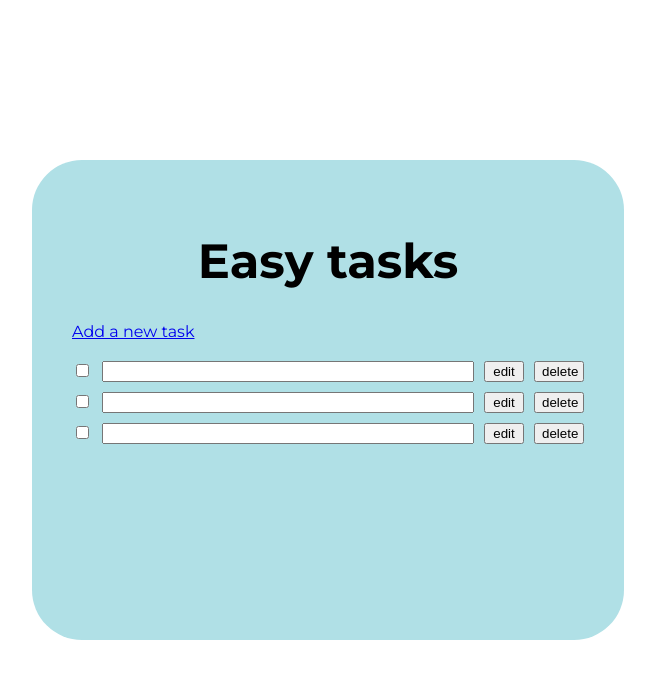
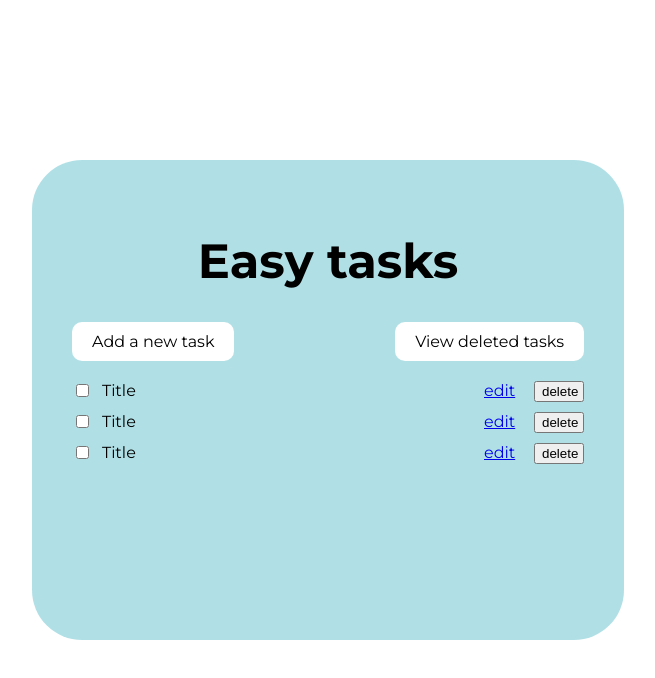
Before and after one commit to iamdejar/todo-list-react, a React (Create React App) app: page / in a window 1280 px wide. Shown: the top 678 px of the page, without its empty margins (312-967 px from the left). Built offline with nearby package versions, Linux system fonts and the light colour scheme.

Commit message:
feat: add minimal data to display pages install reux-toolkit

```diff
--- a/package.json
+++ b/package.json
@@ -3,6 +3,7 @@
   "version": "0.1.0",
   "private": true,
   "dependencies": {
+    "@reduxjs/toolkit": "^1.9.2",
     "@testing-library/jest-dom": "^5.16.5",
     "@testing-library/react": "^13.3.0",
     "@testing-library/user-event": "^13.5.0",
--- a/src/App.js
+++ b/src/App.js
@@ -1,8 +1,10 @@
 import './App.scss'
 import { Suspense } from 'react';
-import { BrowserRouter, Routes, Route, Link } from 'react-router-dom';
+import { BrowserRouter, Routes, Route } from 'react-router-dom';
 import { List } from './pages/List';
-import { AddTaskForm } from './components/AddTask/AddTask';
+import { Add } from './pages/Add';
+import { Edit } from './pages/Edit';
+import { Trash } from './pages/Trash';
 
 const App = () => {
 
@@ -14,12 +16,12 @@ const App = () => {
 
           <h1 className='h1'>Easy tasks</h1>
 
-          <Link to="/add">Add a new task</Link>
-
           <Suspense fallback="Loading...">
             <Routes>
               <Route path='/' element={<List/>} />
-              <Route path='/add' element={<AddTaskForm/>} />
+              <Route path='/add' element={<Add/>} />
+              <Route path='/edit' element={<Edit/>} />
+              <Route path='/Trash' element={<Trash/>} />
             </Routes>
           </Suspense>
 
--- a/src/App.scss
+++ b/src/App.scss
@@ -7,11 +7,6 @@ body {
   display: flex;
   justify-content: center;
   align-items: center;
-}
-
-.h1 {
-  font-size: 48px;
-  text-align: center;
 }
 
 .todolist-body {
@@ -24,3 +19,23 @@ body {
     padding: 40px;
     border-radius: 50px;
 }
+
+.h1 {
+  font-size: 48px;
+  text-align: center;
+}
+
+.button {
+  padding: 10px 20px;
+  border-radius: 10px;
+  border: none;
+  background: #fff;
+
+  color: #000;
+  text-decoration: none;
+}
+
+.space-between {
+  display: flex;
+  justify-content: space-between;
+}
--- a/src/components/Task/Task.jsx
+++ b/src/components/Task/Task.jsx
@@ -1,23 +1,18 @@
 import styles from './Task.module.scss'
-import { useState } from 'react'
+import { Link } from 'react-router-dom'
 
 export const Task = (props) => {
 
-  const [name, setName] = useState(props.task);
-  const onSubmit = (e) => {
-    e.preventDefault()
-  }
-
   return (
-    <form className={styles.row} onSubmit={onSubmit}>
+    <li className={styles.row}>
       <label>
         <input type='checkbox' />
       </label>
 
-      <input type='text' />
+      <div>Title</div>
 
-      <button type='button'>edit</button>
+      <Link to='/edit'>edit</Link>
       <button type='button'>delete</button>
-    </form>
+    </li>
   )
 }
--- a/src/pages/Add.jsx
+++ b/src/pages/Add.jsx
@@ -1,7 +1,11 @@
+import { Link } from "react-router-dom"
 import { AddTaskForm } from "../components/AddTask/AddTask"
 
 export const Add = () => {
   return (
-    <AddTaskForm />
+    <>
+      <Link to='/'>Назад</Link>
+      <AddTaskForm />
+    </>
   )
 }
--- a/src/pages/Edit.jsx
+++ b/src/pages/Edit.jsx
@@ -0,0 +1,5 @@
+export const Edit = () => {
+  return (
+    <div>Edit</div>
+  )
+}
--- a/src/pages/List.jsx
+++ b/src/pages/List.jsx
@@ -1,12 +1,19 @@
 import { Task } from '../components/Task/Task';
 import { TaskList } from '../components/TaskList/TaskList';
+import { Link } from 'react-router-dom';
 
 export const List = () => {
   return (
+    <>
+    <div className='space-between'>
+      <Link to="/add" className='button'>Add a new task</Link>
+      <Link to="/trash" className='button'>View deleted tasks</Link>
+    </div>
     <TaskList>
       <Task />
       <Task />
       <Task />
     </TaskList>
+    </>
   )
 }
--- a/src/pages/Trash.jsx
+++ b/src/pages/Trash.jsx
@@ -0,0 +1,5 @@
+export const Trash = () => {
+  return (
+    <div>Trash</div>
+  )
+}
```
Also changed, not shown: 1 other file (tests, documents, lock files or other folders).
